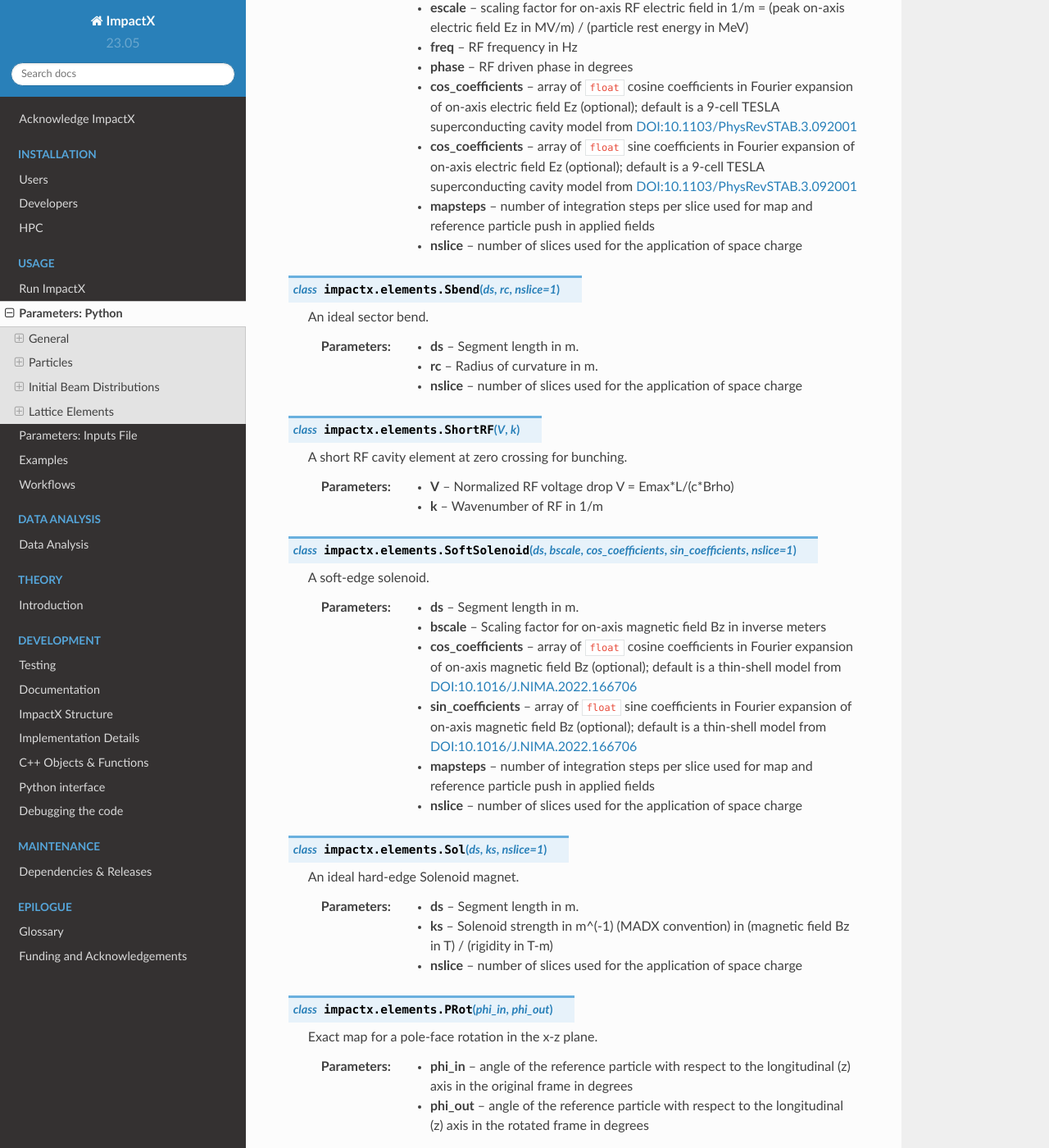
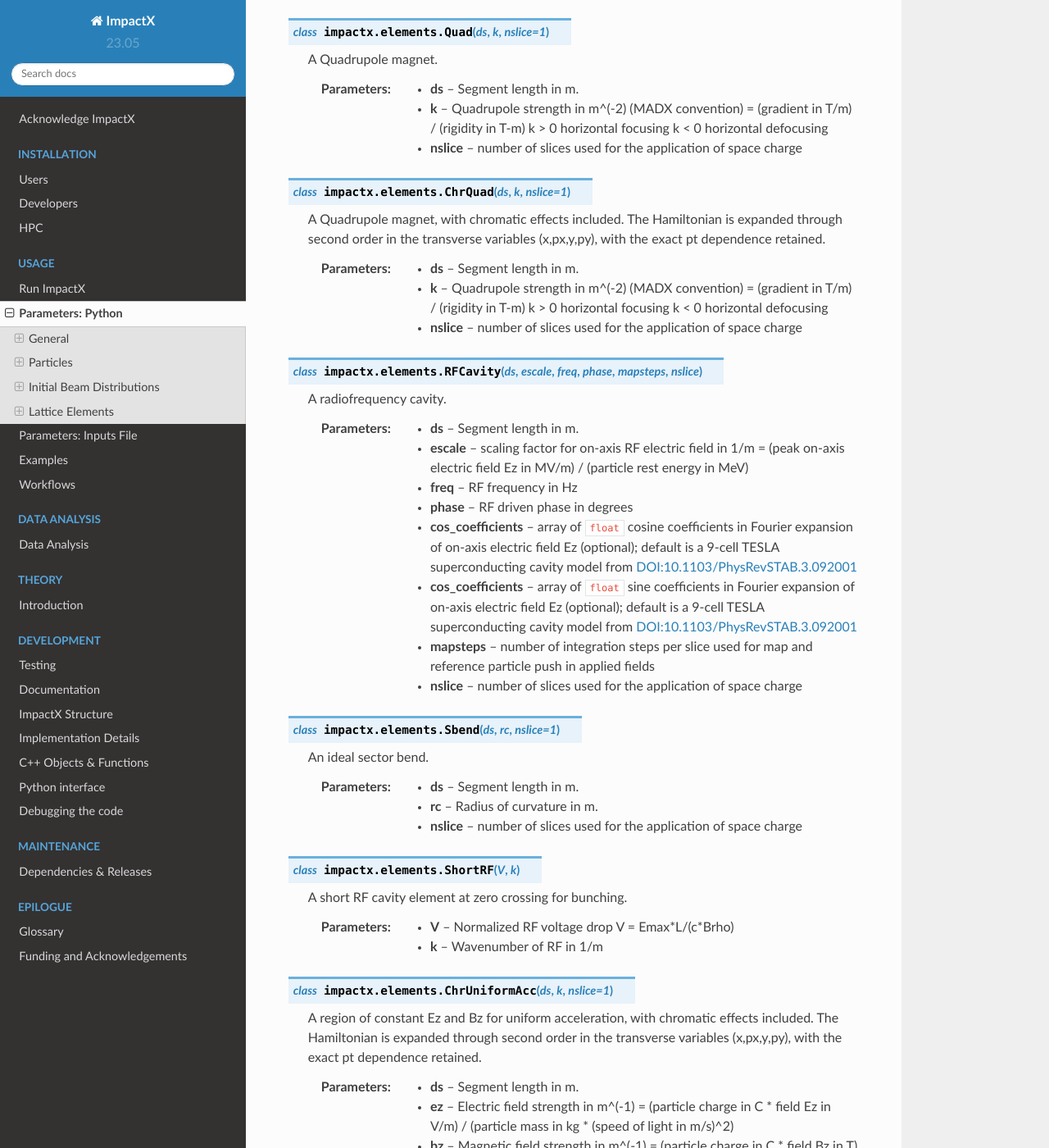
Before and after one commit to ECP-WarpX/impactx, a Sphinx documentation site: the page built from docs/source/usage/python.rst, in a window 1280 px wide and 1400 px high, scrolled down 10346 px. Shown: the whole window at 82% size. Built offline with Sphinx 7.4.7 and the Read the Docs theme 2.0.0, drawn with Linux system fonts in a browser that asks for light colours; pages that are not in the unit, such as notebooks, are missing from menus; some of the changed text lies outside the part shown.

Commit message:
Add Python equivalent and documentation.

```diff
--- a/docs/source/usage/examples.rst
+++ b/docs/source/usage/examples.rst
@@ -15,6 +15,7 @@
    examples/kurth/README.rst
    examples/rfcavity/README.rst
    examples/fodo_rf/README.rst
+   examples/fodo_chromatic/README.rst
    examples/multipole/README.rst
    examples/iota_lens/README.rst
    examples/iota_lattice/README.rst
--- a/docs/source/usage/python.rst
+++ b/docs/source/usage/python.rst
@@ -396,6 +396,22 @@
    :param ds: Segment length in m
    :param nslice: number of slices used for the application of space charge
 
+.. py:class:: impactx.elements.ChrDrift(ds, nslice=1)
+
+   A drift with chromatic effects included.  The Hamiltonian is expanded
+   through second order in the transverse variables (x,px,y,py), with the exact pt
+   dependence retained.
+
+   :param ds: Segment length in m
+   :param nslice: number of slices used for the application of space charge
+
+.. py:class:: impactx.elements.ExactDrift(ds, nslice=1)
+
+   A drift using the exact nonlinear transfer map.
+
+   :param ds: Segment length in m
+   :param nslice: number of slices used for the application of space charge
+
 .. py:class:: impactx.elements.Multipole(multipole, K_normal, K_skew)
 
    A general thin multipole element.
@@ -475,6 +491,19 @@
               k < 0 horizontal defocusing
    :param nslice: number of slices used for the application of space charge
 
+.. py:class:: impactx.elements.ChrQuad(ds, k, nslice=1)
+
+   A Quadrupole magnet, with chromatic effects included.  The Hamiltonian is expanded
+   through second order in the transverse variables (x,px,y,py), with the exact pt
+   dependence retained.
+
+   :param ds: Segment length in m.
+   :param k:  Quadrupole strength in m^(-2) (MADX convention)
+              = (gradient in T/m) / (rigidity in T-m)
+              k > 0 horizontal focusing
+              k < 0 horizontal defocusing
+   :param nslice: number of slices used for the application of space charge
+
 .. py:class:: impactx.elements.RFCavity(ds, escale, freq, phase, mapsteps, nslice)
 
    A radiofrequency cavity.
@@ -504,6 +533,20 @@
 
    :param V: Normalized RF voltage drop V = Emax*L/(c*Brho)
    :param k: Wavenumber of RF in 1/m
+
+.. py:class:: impactx.elements.ChrUniformAcc(ds, k, nslice=1)
+
+   A region of constant Ez and Bz for uniform acceleration, with chromatic effects included.
+   The Hamiltonian is expanded through second order in the transverse variables (x,px,y,py), with the exact pt
+   dependence retained.
+
+   :param ds: Segment length in m.
+   :param ez:  Electric field strength in m^(-1)
+              = (particle charge in C * field Ez in V/m) / (particle mass in kg * (speed of light in m/s)^2)
+   :param bz:  Magnetic field strength in m^(-1)
+              = (particle charge in C * field Bz in T) / (particle mass in kg * speed of light in m/s)
+
+   :param nslice: number of slices used for the application of space charge
 
 .. py:class:: impactx.elements.SoftSolenoid(ds, bscale, cos_coefficients, sin_coefficients, nslice=1)
 
```
Also changed, not shown: docs/source/usage/parameters.rst (+40 -1 lines), 1 other file.
